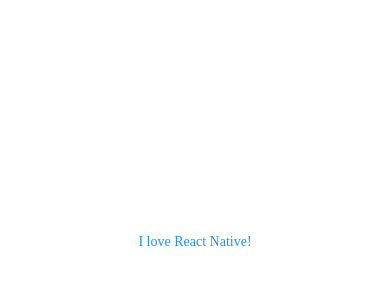
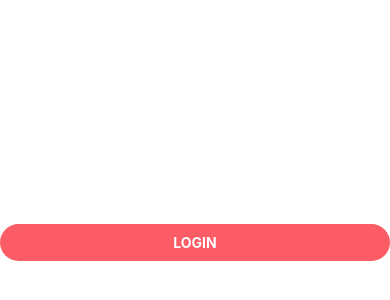
Before and after one commit to stephencarico/DoneWithIt, a React Native app: screen / in a window 390 px wide. Shown: the part 180-480 px from the top of the page. Built offline with nearby package versions, Linux system fonts and the light colour scheme.

Commit message:
feat: new Button component

```diff
--- a/App.js
+++ b/App.js
@@ -1,6 +1,6 @@
 import { View } from "react-native";
 
-import AppText from "./app/components/AppText";
+import Button from "./app/components/Button";
 
 export default function App() {
   return (
@@ -11,7 +11,7 @@ export default function App() {
         alignItems: 'center'
       }}
     >
-      <AppText>I love React Native!</AppText>
+      <Button>Login</Button>
     </View>
   );
 }
--- /dev/null
+++ b/app/components/Button/Button.js
@@ -0,0 +1,37 @@
+import React from 'react';
+import { StyleSheet, Text, TouchableHighlight, View } from 'react-native';
+
+import colors from '../../config/colors'
+import borderRadius from '../../config/borderRadius'
+
+function Button({children}) {
+  const handlePress = () => console.log('pressed!');
+
+  return (
+    <TouchableHighlight onPress={handlePress} style={styles.container}>
+      <View style={styles.button}>
+        <Text style={styles.text}>{children}</Text>
+      </View>
+    </TouchableHighlight>
+  );
+}
+
+export default Button;
+
+const styles = StyleSheet.create({
+  button: {
+    borderRadius: borderRadius.sm,
+    backgroundColor: colors.primary,
+    padding: 10,
+    alignItems: 'center'
+  },
+  container: {
+    borderRadius: borderRadius.sm,
+    width: '100%',
+  },
+  text: {
+    color: colors.white,
+    textTransform: 'uppercase',
+    fontWeight: 'bold',
+  }
+})
--- /dev/null
+++ b/app/components/Button/index.js
@@ -0,0 +1,3 @@
+import Button from "./Button";
+
+export default Button;
--- /dev/null
+++ b/app/config/borderRadius.js
@@ -0,0 +1,4 @@
+export default {
+  sm: 25,
+  full: 50
+}
--- a/app/config/colors.js
+++ b/app/config/colors.js
@@ -1,5 +1,6 @@
 export default {
   primary: '#fc5c65',
   secondary: '#4ecdc4',
-  black: '#000'
+  black: '#000',
+  white: '#fff',
 }
```
